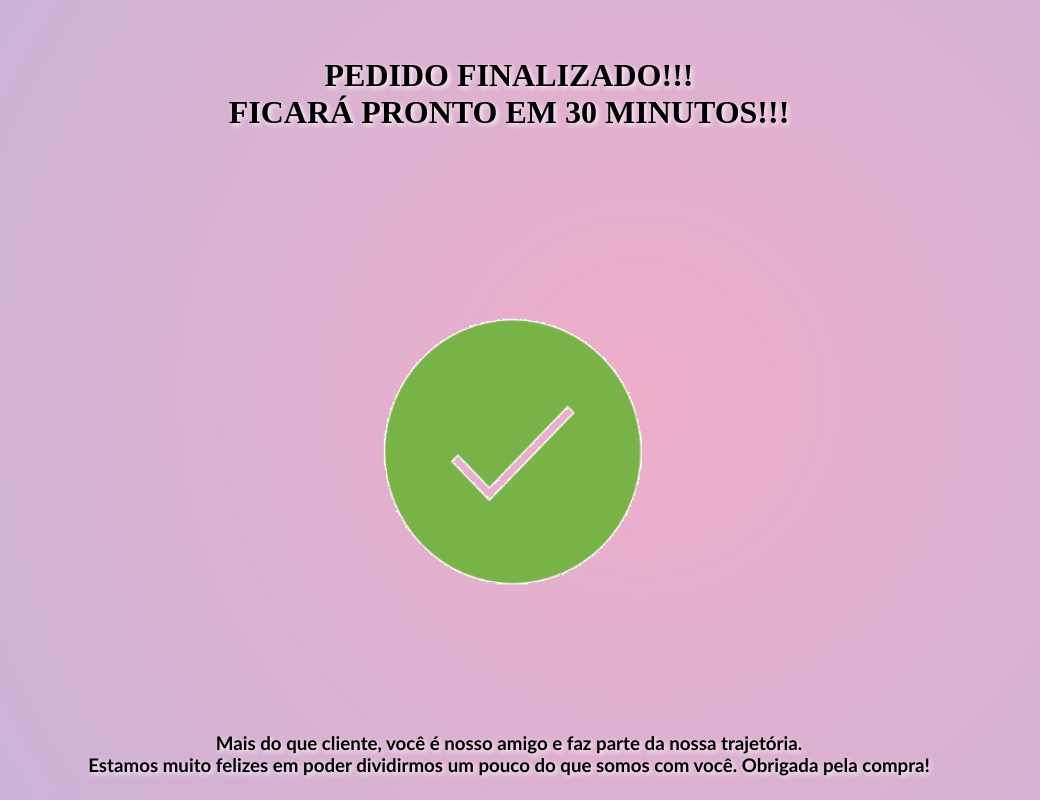
After one commit to jpmaciel22/gitava1, a PHP site: page /pedidofinalizado.php in a window 1280 px wide. The commit adds this page. Shown: the whole page, without its empty margins (131-1171 px from the left). Run offline with PHP 8.4, Linux system fonts and the light colour scheme.

Commit message:
mudei tudo, familia

```diff
--- /dev/null
+++ b/pedidofinalizado.php
@@ -0,0 +1,34 @@
+<!DOCTYPE html>
+<html lang="en">
+
+<head>
+    <meta charset="UTF-8">
+    <meta http-equiv="X-UA-Compatible" content="IE=edge">
+    <meta name="viewport" content="width=device-width, initial-scale=1.0">
+    <link rel="stylesheet" href="style.css">
+    <title>Pedido finalizado</title>
+</head>
+<center>
+
+    <body id="fundo">
+
+<div class="div1">
+        <br><br>
+        <h1 >
+            <p1 class="teste33">PEDIDO FINALIZADO!!!</p1>
+            <br>
+            <p2 class="teste33">FICARÁ PRONTO EM 30 MINUTOS!!!</p2> <br><br><br><br><br>
+        </h1>
+        <img class="salve" src="correto.gif" alt="">
+        <br><br><br><br><br><br><br>
+
+
+    <h3>
+        <p1 class="teste33">Mais do que cliente, você é nosso amigo e faz parte da nossa trajetória.<br> Estamos muito felizes em poder dividirmos um pouco do que somos com você. Obrigada pela compra!</p1>
+        </h3>
+    </div>
+
+
+</body>
+
+</html>
--- a/style.css
+++ b/style.css
@@ -160,8 +160,26 @@ h2.quemsomos {
     width: 850px;
 }
 .teste32{
+    text-align: center;
+    top: 50%;
     font-size: 20px;
     text-align:justify ;
     text-shadow: 2px 2px 5px #fcfafa;
 
 }
+.teste123{
+width: 90px;
+
+}
+.salve{
+   height: 300px;
+   width: 300px;
+
+}
+.teste33{
+    text-align: center;
+    top: 50%;
+    text-align:justify ;
+    text-shadow: 2px 2px 5px #fcfafa;
+
+}
```
Also changed, not shown: ava1celso.html (+19 -10 lines), ava1celsomenu.html (+20 -18 lines), index.php (+16 -9 lines), pedidofinalizado.html (deleted, +0 -17 lines), quemsomos.html (+23 -10 lines), reserva.html (+25 -20 lines), correto.gif (added), correto.png (added).
